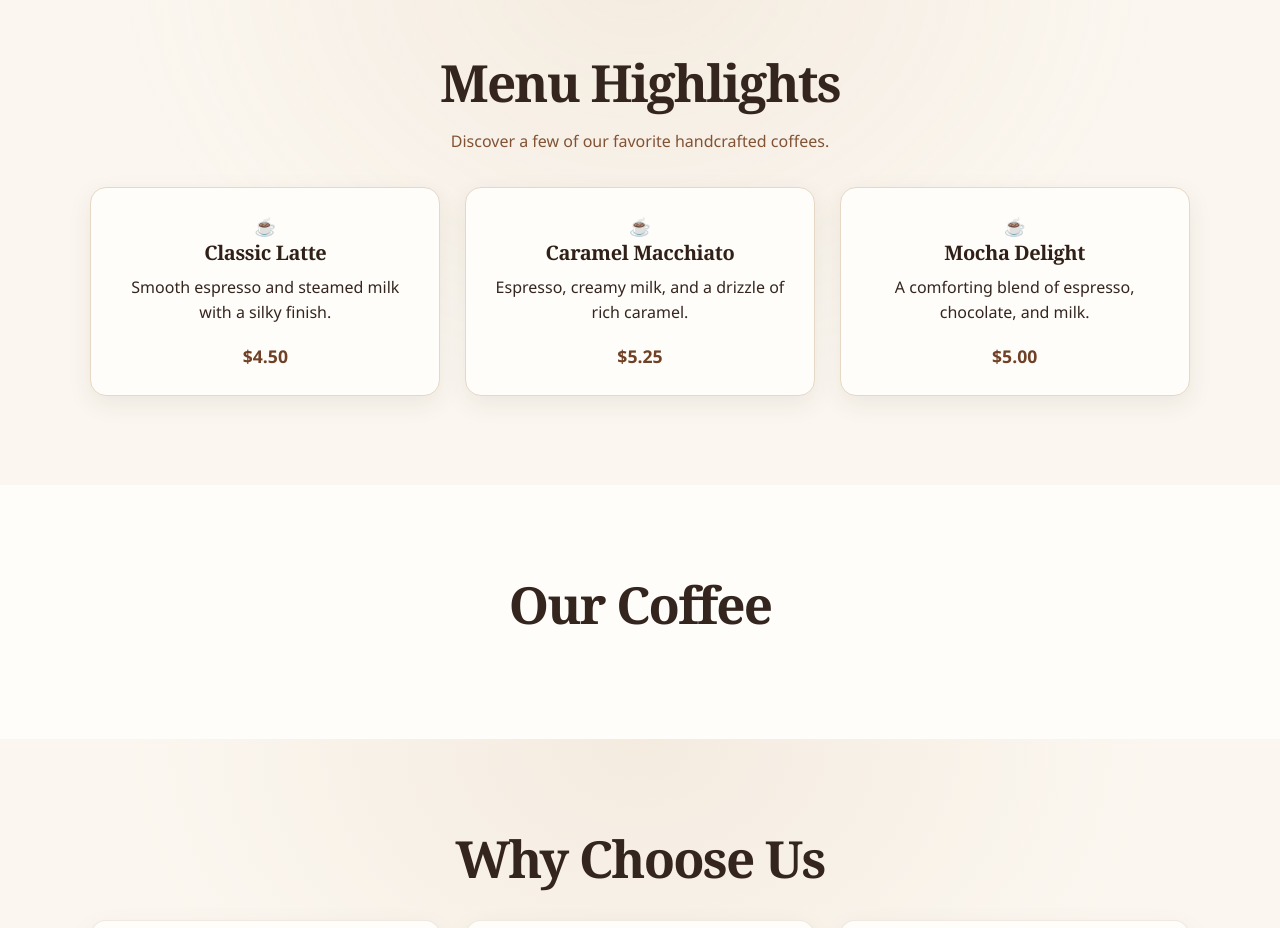
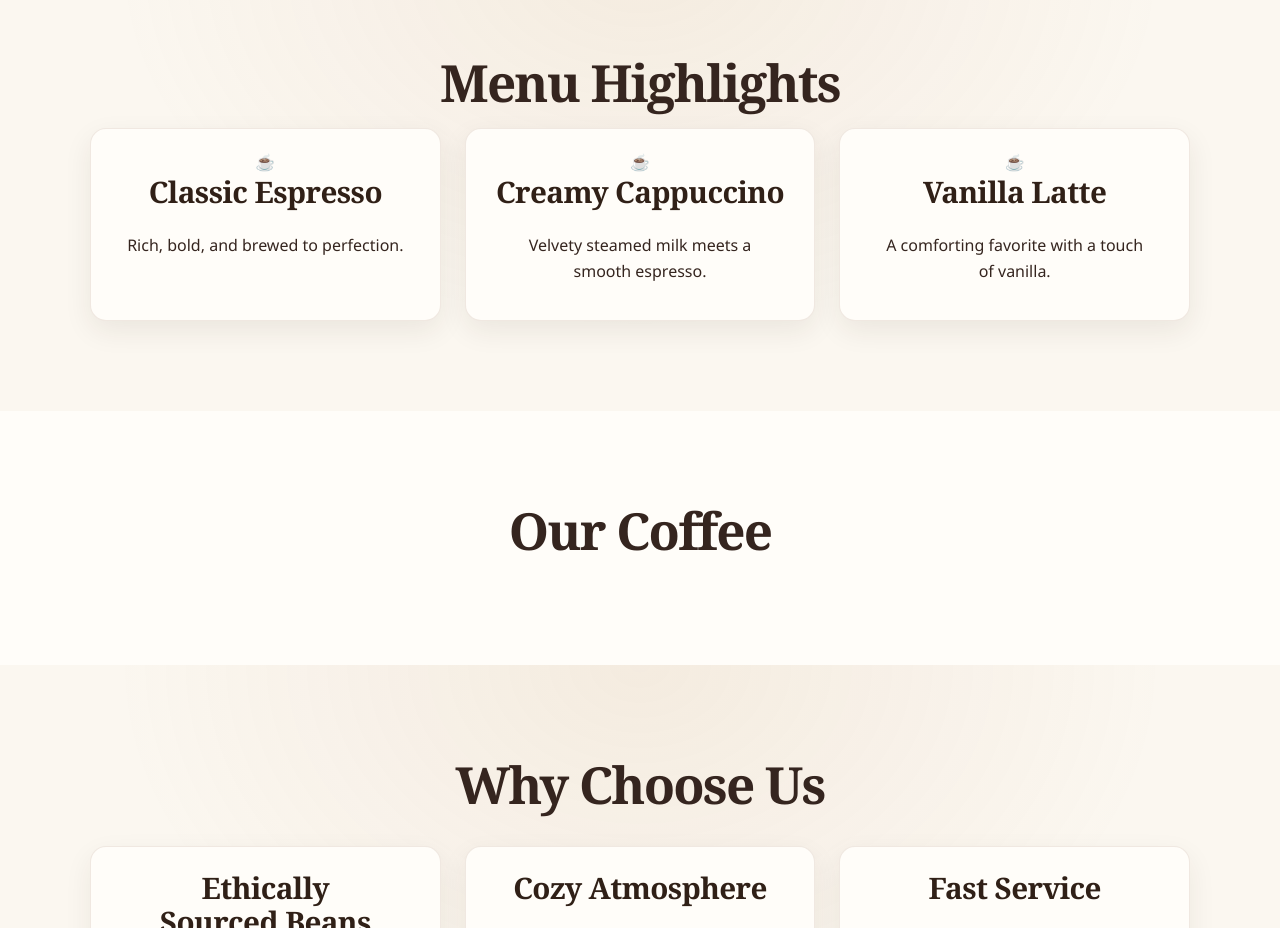
Before and after one commit to kabilhussain/N8NTestProject, a React (Vite) app in the folder my-react-app/: page / in a window 1280 px wide. Shown: the part 1040-1968 px from the top of the page. Built offline with nearby package versions, Linux system fonts and the light colour scheme.

Commit message:
feat: Exports default MenuHighlights and adds a coffee-cup a (#14)

```diff
--- a/my-react-app/src/components/MenuHighlights.jsx
+++ b/my-react-app/src/components/MenuHighlights.jsx
@@ -1,41 +1,33 @@
-const featuredCoffees = [
+export default function MenuHighlights() {
+  const menuItems = [
     {
-    name: "Classic Latte",
-    description: "Smooth espresso and steamed milk with a silky finish.",
-    price: "$4.50",
-    emoji: "☕",
+      icon: "☕",
+      name: "Classic Espresso",
+      description: "Rich, bold, and brewed to perfection.",
     },
     {
-    name: "Caramel Macchiato",
-    description: "Espresso, creamy milk, and a drizzle of rich caramel.",
-    price: "$5.25",
-    emoji: "☕",
+      icon: "☕",
+      name: "Creamy Cappuccino",
+      description: "Velvety steamed milk meets a smooth espresso.",
     },
     {
-    name: "Mocha Delight",
-    description: "A comforting blend of espresso, chocolate, and milk.",
-    price: "$5.00",
-    emoji: "☕",
+      icon: "☕",
+      name: "Vanilla Latte",
+      description: "A comforting favorite with a touch of vanilla.",
     },
   ];
 
-export default function MenuHighlights() {
   return (
     <section className="menu-highlights" id="menu">
       <h2>Menu Highlights</h2>
-      <p>Discover a few of our favorite handcrafted coffees.</p>
-
       <div className="menu-grid">
-        {featuredCoffees.map((coffee) => (
-          <article className="product-card" key={coffee.name}>
-            <span className="product-image" role="img" aria-label="Coffee cup">
-              {coffee.emoji}
+        {menuItems.map((item) => (
+          <article className="menu-item" key={item.name}>
+            <span className="cup-float" aria-hidden="true">
+              {item.icon}
             </span>
-            <div className="product-info">
-              <h3 className="product-name">{coffee.name}</h3>
-              <p className="product-description">{coffee.description}</p>
-              <span className="product-price">{coffee.price}</span>
-            </div>
+            <h3>{item.name}</h3>
+            <p>{item.description}</p>
           </article>
         ))}
       </div>
```
Lines whose indentation alone changed are shown as unchanged.
